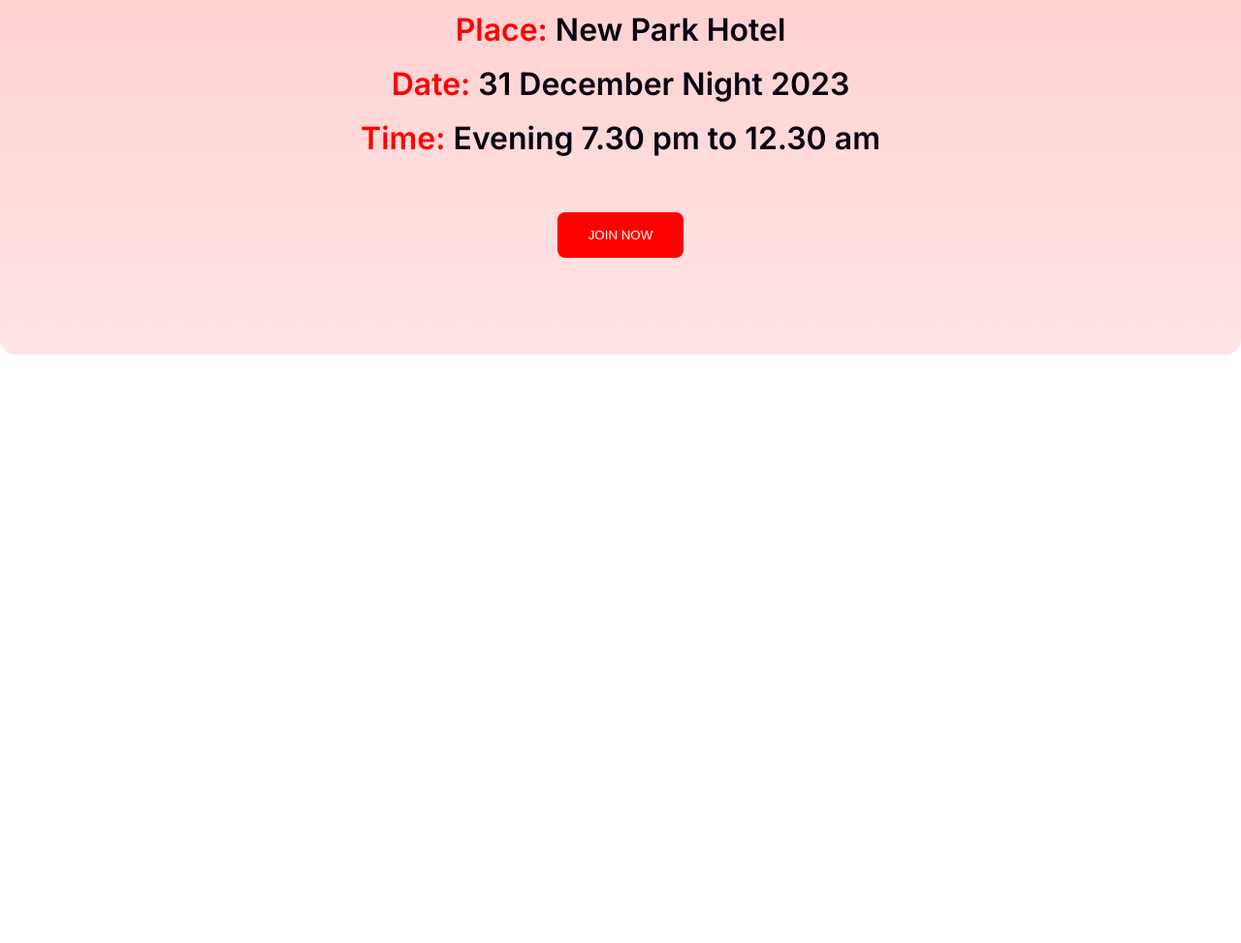
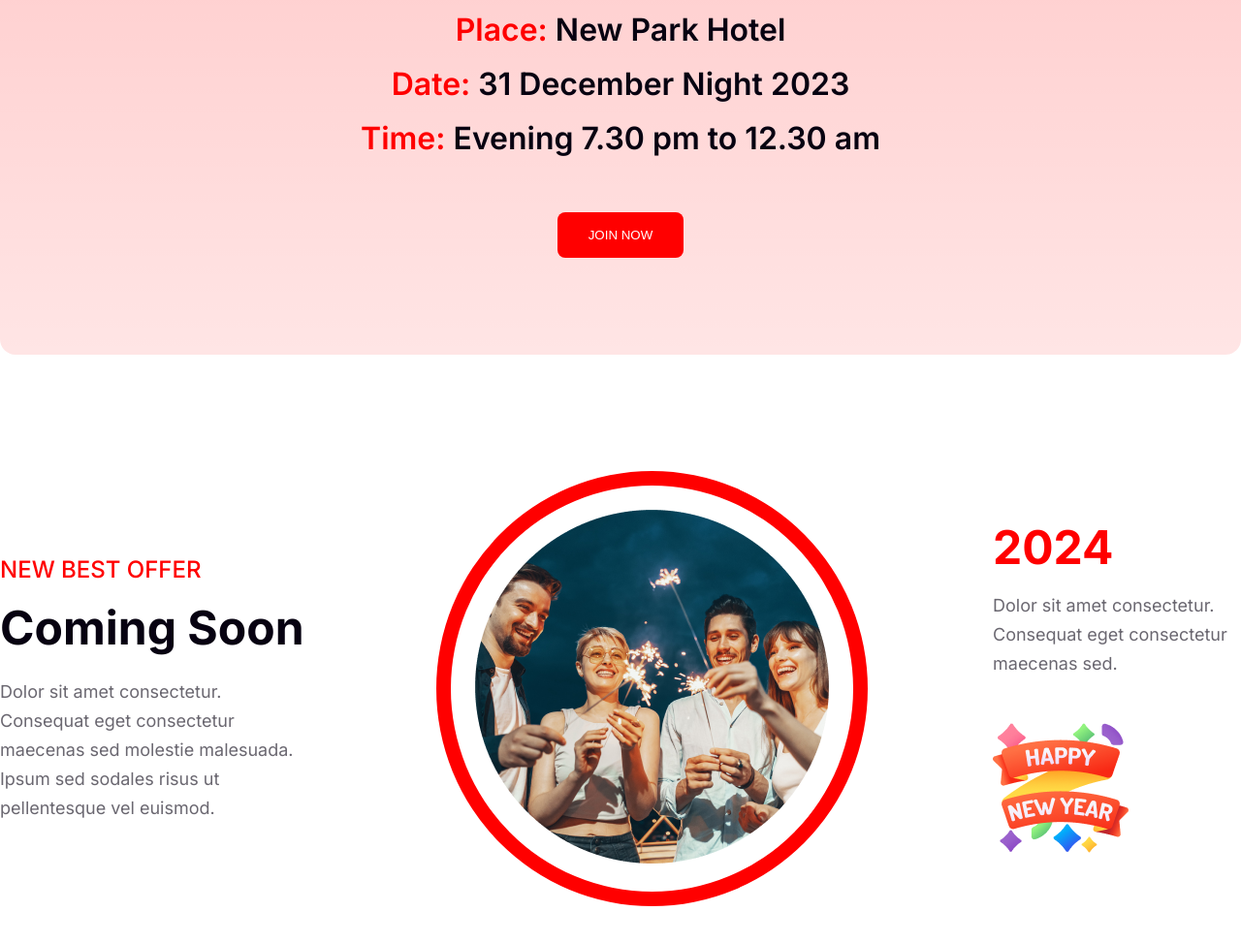
Before and after one commit to md-zeon/new-year-offer, a plain HTML site: page index.html in a window 1280 px wide. Shown: the part 2447-3420 px from the top of the page at 97% size. Before the commit the page ends 2933 px from the top, so only its background shows below. Drawn offline with Linux system fonts and the light colour scheme.

Commit message:
Added new Offer

```diff
--- a/index.html
+++ b/index.html
@@ -41,6 +41,22 @@
                 <button class="btn-primary">JOIN NOW</button>
             </div>
         </section>
+
+        <section class="new-offer">
+            <div class="left-offer font-inter">
+                <h3 class="section-description text-primary">NEW BEST OFFER</h3>
+                <h2 class="section-sub-title text-secondary">Coming Soon</h2>
+                <p class="section-sub-description text-gray">Dolor sit amet consectetur. Consequat eget consectetur maecenas sed molestie malesuada. Ipsum sed sodales risus ut pellentesque vel euismod.</p>
+            </div>
+            <div class="middle-offer">
+                <img src="images/Ellipse 1.png" alt="">
+            </div>
+            <div class="right-offer font-inter">
+                <h2 class="section-sub-title text-primary">2024</h2>
+                <p class="section-sub-description text-gray">Dolor sit amet consectetur. Consequat eget consectetur maecenas sed.</p>
+                <img src="images/Group 96.png" alt="">
+            </div>
+        </section>
     </main>
     <footer>
 
--- a/styles/style.css
+++ b/styles/style.css
@@ -71,6 +71,10 @@
 
 .text-white {
     color: #FFFFFF;
+}
+
+.text-gray {
+    color: rgba(7, 2, 17, 0.6);
 }
 
 .text-center {
@@ -177,7 +181,42 @@
 
 /* New Offer Section Styles */
 
+.new-offer {
+    display: flex;
+    justify-content: space-between;
+    align-items: center;
+}
+
+.new-offer .left-offer {
+    flex-basis: 25%;
+}
+
+.new-offer .left-offer .section-sub-title {
+    margin-top: 16px;
+    margin-bottom: 22px;
+}
+
+.new-offer .left-offer .section-sub-title {
+    font-weight: bold;
+}
+
+.new-offer .middle-offer {
+    padding: 25px;
+    border-radius: 50%;
+    border: 15px solid #FF0000;
+}
+
+.new-offer .right-offer {
+    flex-basis: 20%;
+}
+
+.right-offer .section-sub-description {
+    margin-top: 16px;
+    margin-bottom: 43px;
+}
+
 /* Holiday sale Section Styles */
+
 
 /* Portfolio Section Styles */
 
```
